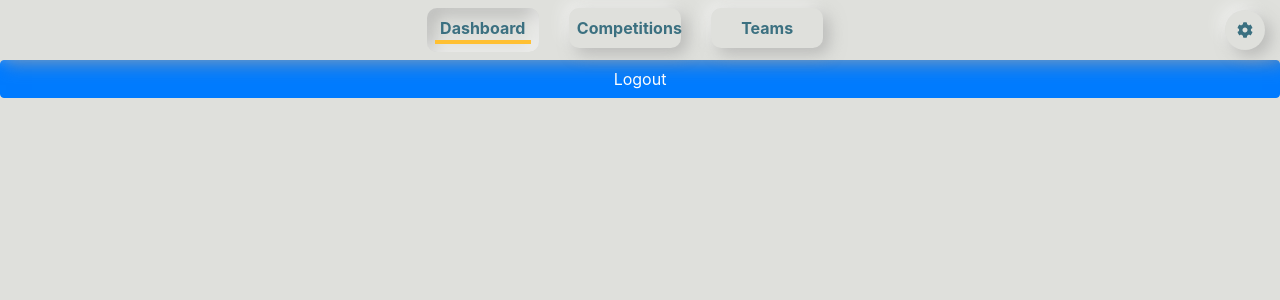
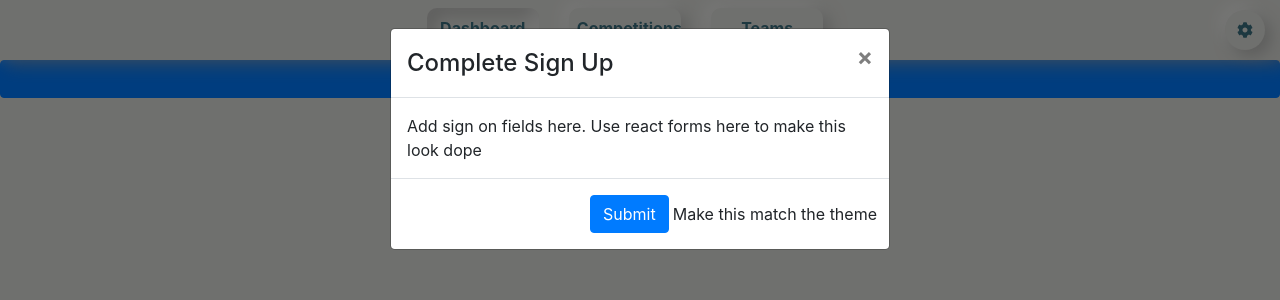
Before and after one commit to jedrojas/compete-ui, a React (Create React App) app: page /dashboard in a window 1280 px wide. Shown: the top 300 px of the page. Built offline with nearby package versions, Linux system fonts and the light colour scheme.

Commit message:
initial commit

```diff
--- /dev/null
+++ b/src/components/hooks/first-and-last-name-check-hooks.ts
@@ -0,0 +1,26 @@
+import { useEffect } from 'react';
+
+import { useUserMetaData } from './user-metadata-hooks';
+
+export const useFirstAndLastNameCheck = () => {
+  const { userInfo } = useUserMetaData();
+
+  useEffect(() => {
+    console.log("--INSIDE USE EFFECT--", userInfo);
+  }, [userInfo]);
+
+  console.log("--user info--", userInfo);
+  const firstName = userInfo?.user_metadata?.first_name ?? null;
+  const lastName = userInfo?.user_metadata?.last_name ?? null;
+
+  //   console.log("--debugging", firstName, lastName);
+
+  if (!firstName || !lastName) {
+    // display pop up or redirect to settings page
+    console.log("--please enter first and last name to complete sign up--");
+    return true;
+  } else {
+    console.log("--you already got yo first and last name--");
+    return false;
+  }
+};
--- a/src/components/pages/competitions-page/competitions-page.tsx
+++ b/src/components/pages/competitions-page/competitions-page.tsx
@@ -1,5 +1,4 @@
-import { useAuth0 } from '@auth0/auth0-react';
-import React, { useEffect } from 'react';
+import React from 'react';
 import { Col, Row } from 'react-bootstrap';
 
 import ActivityWidget from '../../shared/activity-widget/activity-widget';
@@ -10,12 +9,6 @@ import CompetitionsPageContainer from './competitions-page-container/competition
 export interface ICompetitionsPage {}
 
 export const CompetitionsPage: React.FC<ICompetitionsPage> = () => {
-  const { user } = useAuth0();
-
-  useEffect(() => {
-    console.log("--user--", user);
-  }, [user]);
-
   return (
     <CompetitionsPageContainer>
       <NavBar />
--- a/src/components/pages/dashboard-page/dashboard-page.tsx
+++ b/src/components/pages/dashboard-page/dashboard-page.tsx
@@ -1,18 +1,19 @@
 import { useAuth0 } from '@auth0/auth0-react';
-import React, { useEffect } from 'react';
-import { Button } from 'react-bootstrap';
+import React, { useState } from 'react';
+import { Button, Modal } from 'react-bootstrap';
 
+import { useFirstAndLastNameCheck } from '../../hooks/first-and-last-name-check-hooks';
 import NavBar from '../../shared/nav-bar/nav-bar';
 import DashboardPageContainer from './dashboard-page-container/dashboard-page-container';
 
 export interface IDashboardPage {}
 
 export const DashboardPage: React.FC<IDashboardPage> = () => {
-  const { user, logout } = useAuth0();
-
-  useEffect(() => {
-    console.log("--user--", user);
-  }, [user]);
+  const { logout } = useAuth0();
+  const showCompleteSignUpForm = useFirstAndLastNameCheck();
+  const [showSignUpModal, setShowSignUpModal] = useState(
+    showCompleteSignUpForm
+  );
 
   return (
     <DashboardPageContainer>
@@ -20,6 +21,23 @@ export const DashboardPage: React.FC<IDashboardPage> = () => {
       <Button onClick={() => logout({ returnTo: "http://localhost:3001/" })}>
         Logout
       </Button>
+
+      <Modal show={showSignUpModal} onHide={() => setShowSignUpModal(false)}>
+        <Modal.Header closeButton>
+          <Modal.Title>Complete Sign Up</Modal.Title>
+        </Modal.Header>
+
+        <Modal.Body>
+          Add sign on fields here. Use react forms here to make this look dope
+        </Modal.Body>
+
+        <Modal.Footer>
+          <Button onClick={() => console.log("--button clicked--")}>
+            Submit
+          </Button>
+          Make this match the theme
+        </Modal.Footer>
+      </Modal>
     </DashboardPageContainer>
   );
 };
```
Also changed, not shown: 1 other file (tests, documents, lock files or other folders).
